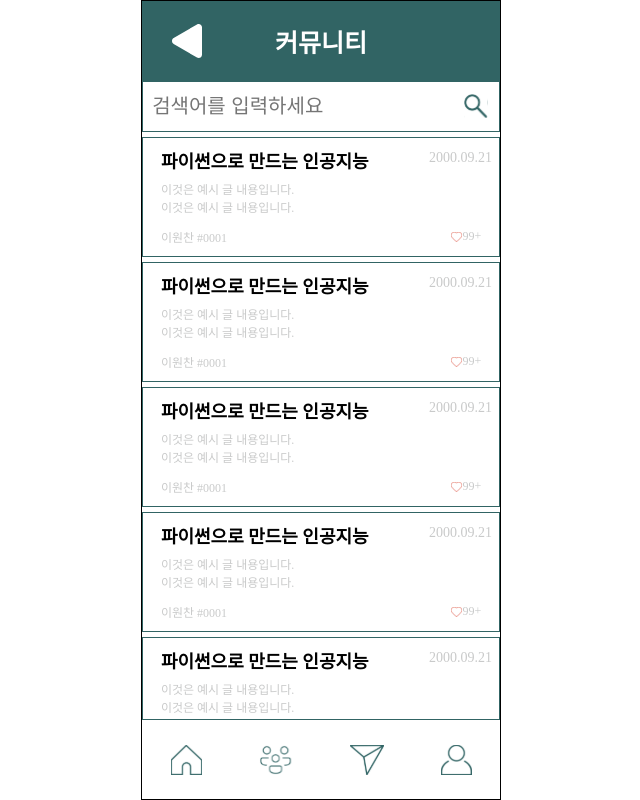
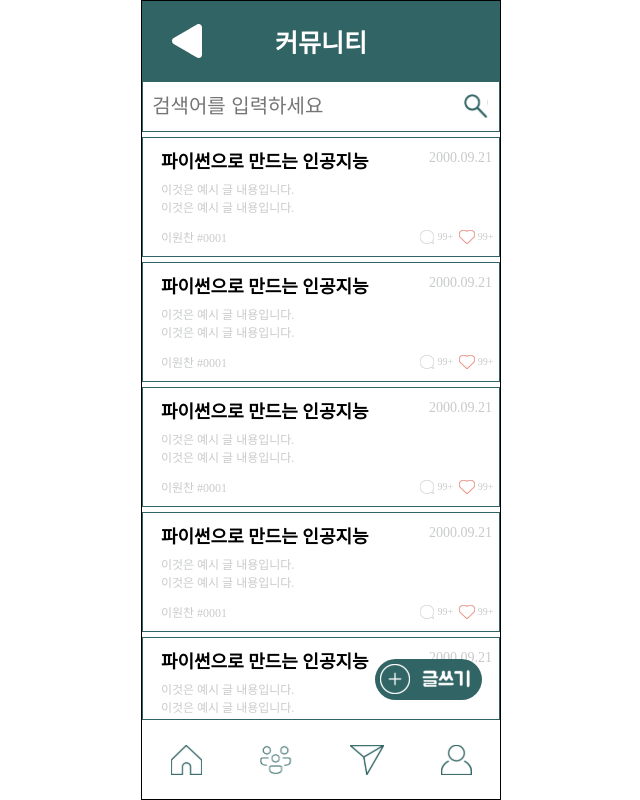
Before and after one commit to DevHiveTeamB/frontend, a Vue app in the folder vue-project/: page /community in a window 1280 px wide. Shown: the whole page, without its empty margins (319-959 px from the left). Built offline with nearby package versions, Linux system fonts and the light colour scheme.

Commit message:
글쓰기 버튼과 댓글 이모티콘 추가

```diff
--- a/vue-project/src/views/CommunityPage.vue
+++ b/vue-project/src/views/CommunityPage.vue
@@ -13,17 +13,30 @@
         <img class="imageItem" src="../assets/main/icon_main_search.svg" @click="searchTest" />
       </div>
     </div>
+    <!-- 글쓰기 버튼 -->
+    <div class="communityCreateBtn">
+      <div style="display: flex; justify-content:center; align-items: center; margin-left: 5%;">
+        <img src="../assets/community/icon_add_community.svg" />
+      </div>
+      <div style="display: flex; justify-content:center; align-items: center; margin: 0 auto;">
+        <img src="../assets/community/icon_write.svg" />
+      </div>
+    </div>
     <!-- 커뮤니티 리스트 -->
     <div style="overflow-y: auto; height: 92%; width: 100%">
       <div class="community"  :key="index" v-for="(value,index) in communityList">
         <!-- 날짜 -->
         <div style="position: absolute; right: 2%; top: 10%; font-size: 14px; color: #c9caca">2000.09.21</div>
-        <!-- 좋아요 -->
-        <div style="display: flex; position: absolute; right: 5%; bottom: 10%; color: #c9caca;">
-          <div style="display: flex; justify-content:center; align-items: center;">
-            <img src="../assets/bookdetail/icon_bookdetail_likes.svg"/>
+        <!-- 댓글, 좋아요 -->
+        <div style="height: 12%; display: flex; position: absolute; right: 5%; bottom: 10%; color: #c9caca;">
+          <div style="display: flex; justify-content:center; align-items: center; margin-right: 5%;">
+            <img style="height: 100%;"  src="../assets/community/icon_community_comment.svg"/>
           </div>
-          <div style="font-size: 12px;" >99+</div>
+          <div style="font-size: 10px; margin-right: 10%;  display: flex; justify-content: center; align-items: center;" >99+</div>
+          <div style="display: flex; justify-content:center; align-items: center; margin-right: 5%;">
+            <img style="height: 100%;" src="../assets/bookdetail/icon_bookdetail_likes.svg"/>
+          </div>
+          <div style="font-size: 10px; display: flex; justify-content: center; align-items: center;" >99+</div>
         </div>
         <!-- 내용 -->
         <div class="postContent">
@@ -86,6 +99,19 @@ export default {
   font-size: 20px;
   flex-grow: 1;
 }
+
+.communityCreateBtn{
+  display: flex;
+  align-items: center;
+  bottom: 3%;
+  right: 5%;
+  position: absolute;
+  height: 6.5%;
+  width: 30%;
+  z-index: 1;
+  border-radius: 100px;
+  background-color: #316464;
+}
 .community{
   display: flex;
   position:relative;
```
Also changed, not shown: vue-project/src/assets/community/icon_add_community.svg (added), vue-project/src/assets/community/icon_write.svg (added).
